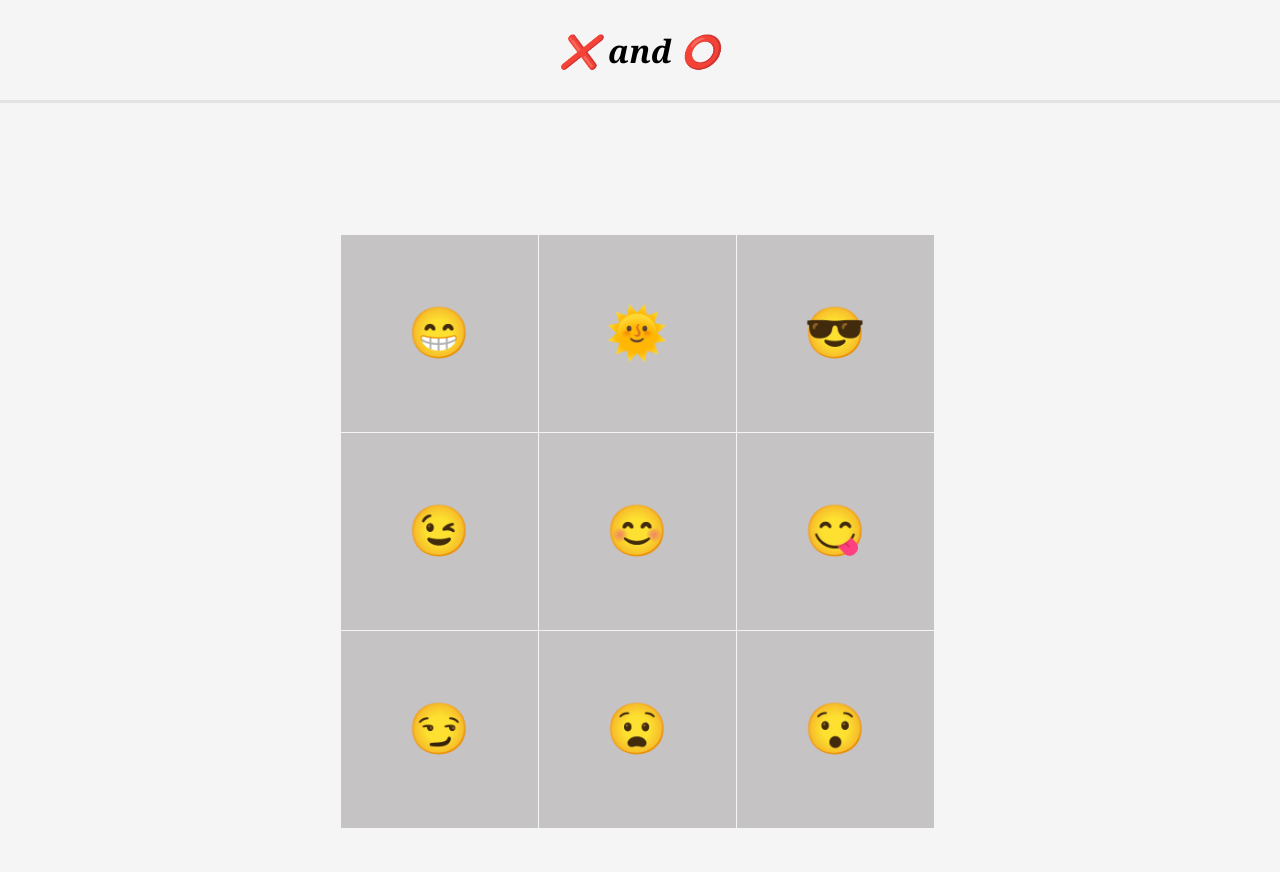
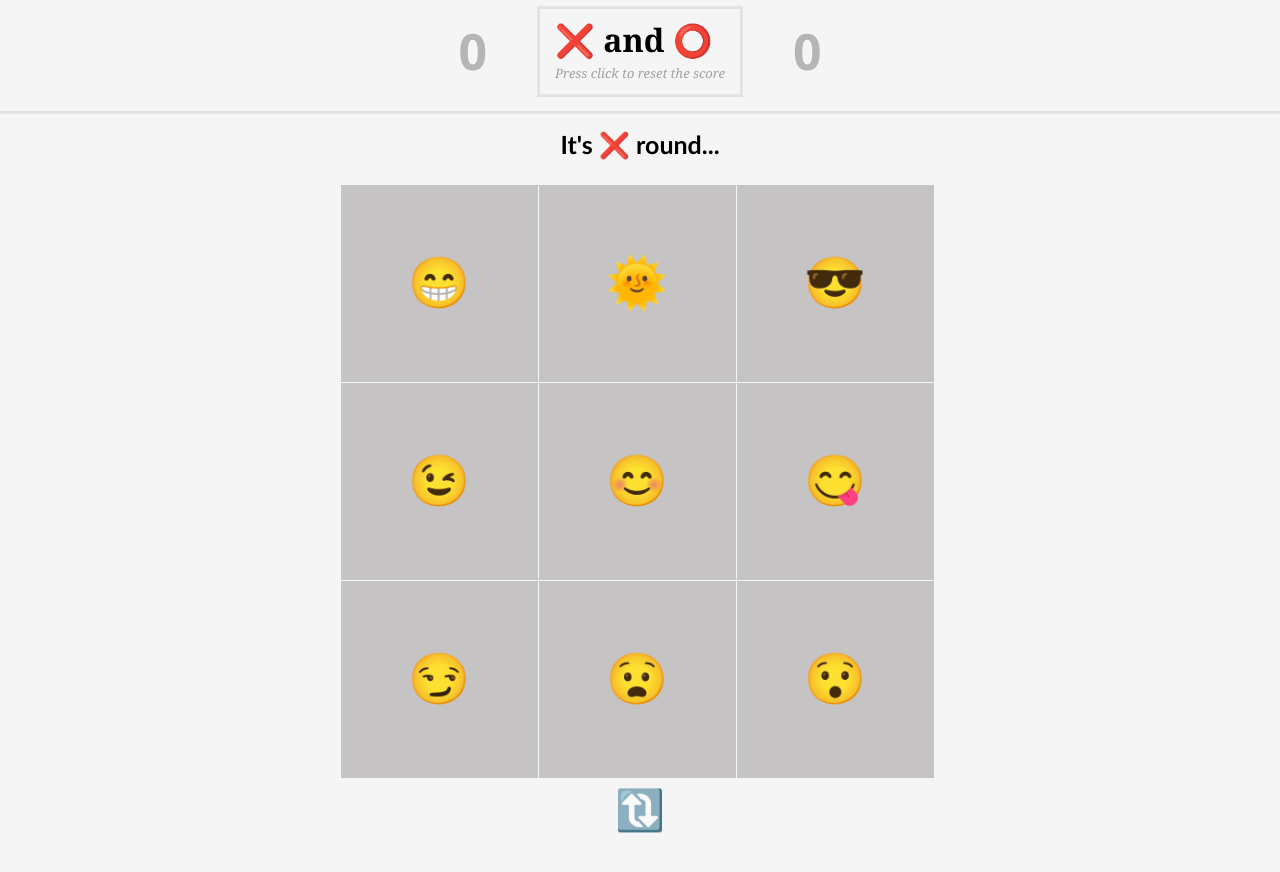
Before and after one commit to Tarny94/X-and-O, a React (Create React App) app: page / in a window 1280 px wide. Shown: the top 872 px of the page. After the commit the page ends 834 px from the top, so only its background shows below. Built offline with nearby package versions, Linux system fonts and the light colour scheme.

Commit message:
Finih app X and O

```diff
--- a/package.json
+++ b/package.json
@@ -12,6 +12,7 @@
     "@types/react-dom": "^18.0.0",
     "react": "^18.2.0",
     "react-dom": "^18.2.0",
+    "react-router-dom": "^6.4.2",
     "react-scripts": "5.0.1",
     "typescript": "^4.4.2",
     "web-vitals": "^2.1.0"
--- a/src/App.tsx
+++ b/src/App.tsx
@@ -1,14 +1,13 @@
 import React from "react";
-import Game from "./Pages/game";
-import Title from "./Pages/Title";
+import Navigate from "./Pages/Navigate";
 import "./style/styles.scss";
+import { BrowserRouter } from "react-router-dom";
 
 function App() {
   return (
-    <div>
-      <Title />
-      <Game />
-    </div>
+    <BrowserRouter>
+      <Navigate />
+    </BrowserRouter>
   );
 }
 
--- /dev/null
+++ b/src/Pages/Navigate.tsx
@@ -0,0 +1,13 @@
+import React from "react";
+import Game from "./game";
+import { Route, Routes } from "react-router-dom";
+
+const Navigate = () => {
+  return (
+    <Routes>
+      <Route path="/" element={<Game />} />
+    </Routes>
+  );
+};
+
+export default Navigate;
--- a/src/Pages/Title.tsx
+++ b/src/Pages/Title.tsx
@@ -1,10 +1,16 @@
 import React from "react";
 import "../style/styles.scss";
 
-const Title = () => {
+const Title = ({ xScore, oScore, setScore }: any) => {
   return (
-    <div className="title">
-      <h1>❌ and ⭕</h1>
+    <div className="title-container">
+      <h2 className="score score-x">{xScore}</h2>
+      <div>
+        <h1 className="title" onClick={setScore}>
+          ❌ and ⭕<p className="help-text">Press click to reset the score</p>
+        </h1>
+      </div>
+      <h2 className="score score-o">{oScore}</h2>
     </div>
   );
 };
--- a/src/Pages/game.tsx
+++ b/src/Pages/game.tsx
@@ -1,5 +1,6 @@
-import { isDisabled } from "@testing-library/user-event/dist/utils";
-import React, { useState } from "react";
+import { click } from "@testing-library/user-event/dist/click";
+import React, { useState, useEffect } from "react";
+import Title from "../Pages/Title";
 import "../style/styles.scss";
 
 const Game = () => {
@@ -12,24 +13,35 @@ const Game = () => {
   const [buttonSeven, setButtonSeven] = useState("😏");
   const [buttonEight, setButtonEight] = useState("😧");
   const [buttonNine, setButtonNine] = useState("😯");
+  const [turn, setTurn] = useState(``);
+  const [istrue, setIstrue] = useState(true);
+  const [wins, setWins] = useState(false);
+  const [clickNr, setClickNr] = useState(0);
+  const [isdraw, setIsdraw] = useState(false);
 
-  const [istrue, setIstrue] = useState(true);
-  const [disable, setDisable] = useState(false);
+  const [xScore, setXScore] = useState(0);
+  const [oScore, setOScore] = useState(0);
 
   const x = "❌";
   const zero = "⭕";
 
-  // Task
+  useEffect(() => {
+    checkIfWin();
+    if (istrue) {
+      return setTurn(`It's ${x} round...`);
+    }
+    return setTurn(`It's ${zero} round...`);
+  }, [istrue]);
 
-  // 1- Create Title Page and style
-  // 2- Create Macth round and style
-  // 3- Create Logic for Match rount
-  // 4- Create Reset button and style
-  // 5- Add function handleReset
-  // 6- Create finish Page and style
-  // 7- Add function for checkIfWin
-  // 8- Add props to finish Page
-  // 9- Check if program work!!!
+  useEffect(() => {
+    if (wins) {
+      if (istrue) {
+        setOScore(oScore + 1);
+      } else {
+        setXScore(xScore + 1);
+      }
+    }
+  }, [wins]);
 
   const checkIfClicked = (button: any) => {
     if (button === x || button === zero) {
@@ -39,18 +51,95 @@ const Game = () => {
   };
 
   const handleButton = (button: any) => {
+    setClickNr(clickNr + 1);
+    if (clickNr === 8) {
+      setIsdraw(true);
+    }
+    console.log(clickNr);
     if (istrue) {
       button(x);
+
       setIstrue(false);
     } else {
       button(zero);
+
       setIstrue(true);
+    }
+  };
+
+  const winner = () => {
+    let winners = `🎊 ${!istrue ? x : zero} Wins!`;
+    return (
+      <div className="winner-container">
+        <div className="winner" onClick={handleReset}>
+          {winners}
+        </div>
+      </div>
+    );
+  };
+
+  const isDraw = () => {
+    if (isdraw) {
+      return (
+        <div className="winner-container">
+          <div className="winner" onClick={handleReset}>
+            Draw 😧
+          </div>
+        </div>
+      );
+    }
+  };
+
+  const handleReset = () => {
+    setButtonOne("😉");
+    setButtonTwo("🌞");
+    setButtonThree("😁");
+    setButtonFour("😎");
+    setButtonFive("😊");
+    setButtonSix("😉");
+    setButtonSeven("😏");
+    setButtonEight("😧");
+    setButtonNine("😎");
+    setIstrue(true);
+    setWins(false);
+    setClickNr(0);
+    setIsdraw(false);
+  };
+
+  const checkIfWin = () => {
+    if (buttonOne === buttonTwo && buttonOne === buttonThree) {
+      return setWins(true);
+    } else if (buttonOne === buttonFour && buttonOne === buttonSeven) {
+      return setWins(true);
+    } else if (buttonOne === buttonFive && buttonOne === buttonNine) {
+      return setWins(true);
+    } else if (buttonTwo === buttonFive && buttonTwo === buttonEight) {
+      return setWins(true);
+    } else if (buttonThree === buttonFive && buttonThree === buttonSeven) {
+      return setWins(true);
+    } else if (buttonThree === buttonSix && buttonThree === buttonNine) {
+      return setWins(true);
+    } else if (buttonSix === buttonFive && buttonSix === buttonFour) {
+      return setWins(true);
+    } else if (buttonNine === buttonEight && buttonNine === buttonSeven) {
+      return setWins(true);
     }
   };
 
   return (
     <div className="App">
+      <Title
+        xScore={xScore}
+        oScore={oScore}
+        setScore={() => {
+          setOScore(0);
+          setXScore(0);
+        }}
+      />
+      <div className="round-container">{turn}</div>
+
       <div className="container">
+        {wins ? winner() : isDraw()}
         <div
           className="button button1"
           onClick={() => {
@@ -151,6 +240,11 @@ const Game = () => {
           {buttonNine}
         </div>
       </div>
+      <div className="reset-button">
+        <div className="reset" onClick={handleReset}>
+          🔃
+        </div>
+      </div>
     </div>
   );
 };
--- a/src/style/styles.scss
+++ b/src/style/styles.scss
@@ -9,28 +9,68 @@
   padding-top: 1px;
 }
 
-.title{
+.title-container{
     font-family:Georgia, 'Times New Roman', Times, serif;
-    font-style:italic;
     display: flex;
+    min-width: 600px;
     height: 100px;
+    padding-bottom: 10px;
     justify-content: center;
     align-items: center;
     border-bottom: 3px solid #e4e2e2 ;
+    margin: 0 auto;
+}
+
+.help-text{
+  font-size: 13px;
+  margin: 3px auto;
+  font-style: oblique;
+  color: #a1a0a0;
+  font-weight: lighter;
+}
+.title {
+  padding: 9px 15px;
+  background: #f5f5f5;
+  border: 3px solid #e4e2e2 ;
+  margin: auto 50px;
+  cursor: pointer;
 
 }
 
+.title:hover {
+  background: #e9e7e7 ;
+}
+.score {
+  font-size: 50px;
+  font-family: 'Segoe UI', Tahoma, Geneva, Verdana, sans-serif;
+  color: #b6b4b4 ;
+}
+
+.round-container{
+  display: flex;
+  justify-content: center;
+  align-items: center;
+  margin: 0 auto;
+  width: 600px;
+  height: 60px;
+  font-weight: bolder;
+  font-family: 'Trebuchet MS', 'Lucida Sans Unicode', 'Lucida Grande', 'Lucida Sans', Arial, sans-serif;
+  font-size: 25px;
+}
+
 .container {
-  margin: 130px auto;
+  margin: 10px auto;
+  margin-bottom: 3px;
   display: grid;
   grid-template-columns: 33% 33% 33%;
   grid-template-rows: 33% 33% 33%;
   width: 600px;
   height: 600px;
+
 }
 
 .button {
-  background: #c5c3c3;
+  background:  #c5c3c3;
   min-width: 100px;
   min-height: 100px;
   display: flex;
@@ -39,9 +79,57 @@
   font-size: 50px;
   cursor: pointer;
   margin: 0.5px;
+  transition: 0.6s ease;
 }
 
 .button:hover {
   background: #dcdada;
 
 }
+
+.reset-button{
+  display: flex;
+  justify-content: center;
+  align-items: center;
+  font-size: 35px;
+
+  margin: 0 auto;
+  width: 600px;
+}
+
+.reset {
+  cursor: pointer;
+  font-size: 40px;
+}
+
+.reset:hover {
+  border-radius: 5px;
+  background-color: #e6e2e2;
+}
+.winner-container{
+ background-color:  transparentize($color: #000000, $amount: 0.5);
+ width: 593px;
+  height: 70%;
+  box-shadow: 1px 1px 26px 4px;
+  border-radius: 10px ;
+  display: flex;
+  justify-content: center;
+  align-items: center;
+  position: absolute;
+
+}
+
+.winner {
+  padding: 50px;
+  cursor: pointer;
+  background-color:  transparentize($color: #000000, $amount: 0.2);
+  color:#a1a0a0;
+  border-radius: 40px;
+  font-size: 50px;
+  box-shadow: 1px 1px 26px 4px;
+
+}
+ .winner:hover {
+  background-color:  transparentize($color: #1e1e1e, $amount: 0.2);
+  transition: 1s ease;
+ }
```
Also changed, not shown: 1 other file (tests, documents, lock files or other folders).
